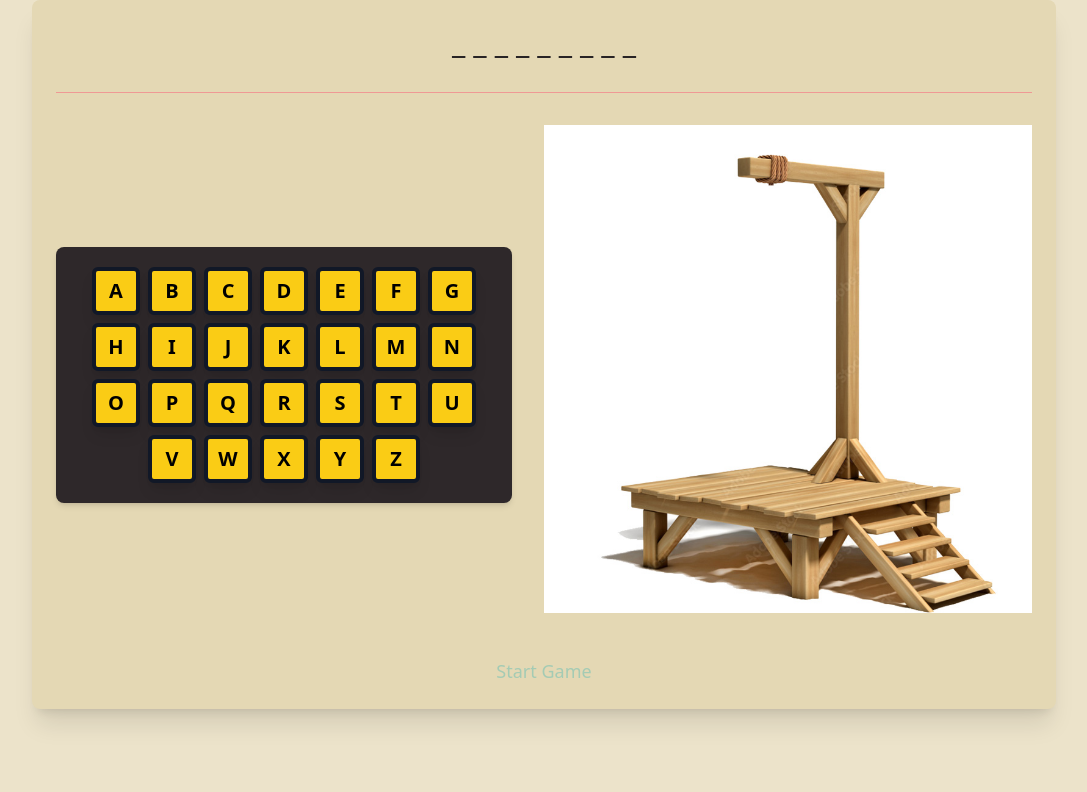
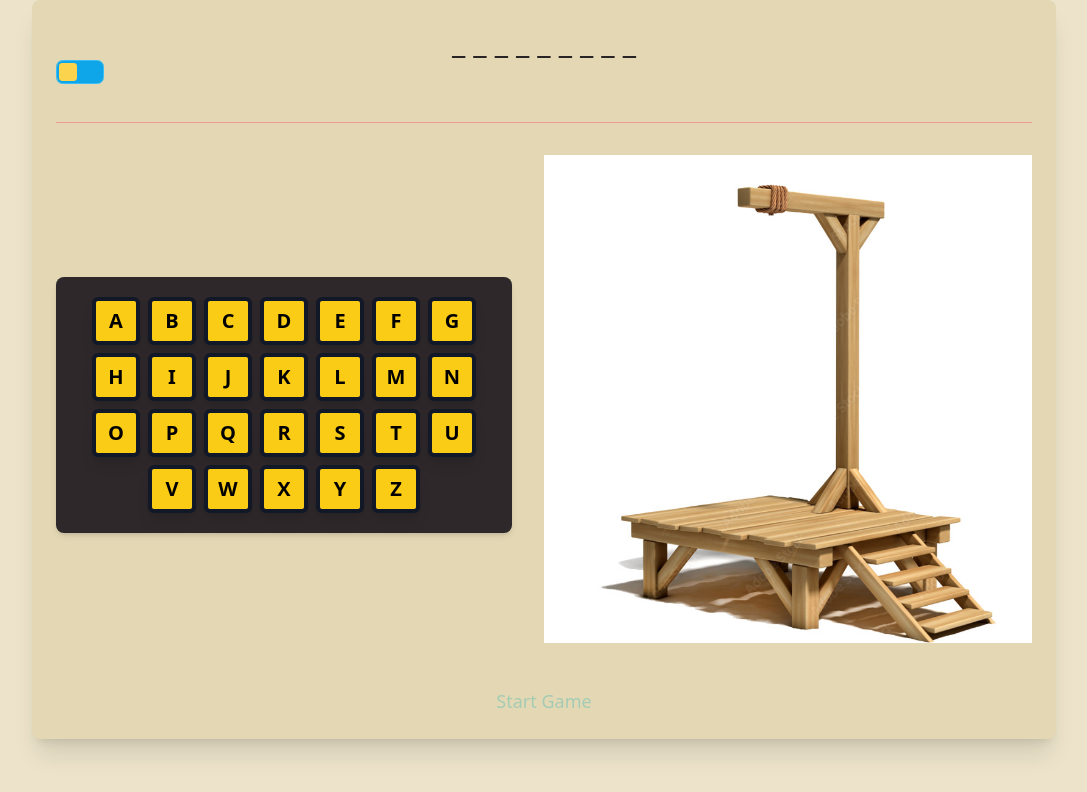
Before and after one commit to Srv108/HangMan, a React (Vite) app: page / in a window 1280 px wide. Both pictures are taken after typing "Sample123" into the empty fields and a click on the button "OK". Shown: the top 792 px of the page, without its empty margins (96-1183 px from the left). Built offline with nearby package versions, Linux system fonts and the light colour scheme.

Commit message:
daisy ui theme controller added

```diff
--- a/src/Pages/PlagGame/PlayGame.jsx
+++ b/src/Pages/PlagGame/PlayGame.jsx
@@ -14,7 +14,7 @@ function PlayGame(){
     const [isWinner, setIsWinner] = useState(false);
 
     useEffect(() => {
-        if (step >= 6) {
+        if (step > 6) {
             setIsGameOver(true);
             setIsWinner(false);
         } else if (wordSelected.toUpperCase().split('').every(letter => usedLetters.includes(letter))) {
@@ -44,7 +44,11 @@ function PlayGame(){
                 text={wordSelected}
                 usedLetters={usedLetters}
             />
-
+            <input
+                type="checkbox"
+                value="synthwave"
+                className="toggle theme-controller col-span-2 col-start-1 row-start-1 border-sky-400 bg-amber-300 [--tglbg:theme(colors.sky.500)] checked:border-blue-800 checked:bg-blue-300 checked:[--tglbg:theme(colors.blue.900)]"
+            />
             <hr className="my-8 border-primary" />
 
             <div className="flex flex-col lg:flex-row justify-center items-center lg:space-x-8 my-8">
@@ -65,7 +69,7 @@ function PlayGame(){
 
             <div className="text-center mt-6">
                 <Link
-                    to="/Start"
+                    to="/"
                     className="text-lg text-secondary hover:underline">
                     Start Game
                 </Link>
--- a/src/Pages/StartGame/StartGame.jsx
+++ b/src/Pages/StartGame/StartGame.jsx
@@ -13,6 +13,7 @@ function StartGame(){
     return(
 
         <div>
+
             <TextInputFormContainer onSubmit={handleSubmit} />
         </div>
     );
--- a/tailwind.config.js
+++ b/tailwind.config.js
@@ -11,6 +11,6 @@ export default {
     require('daisyui'),
   ],
   daisyui : {
-    themes : ["retro"]
+    themes : ["retro","synthwave"]
   }
 }
```
